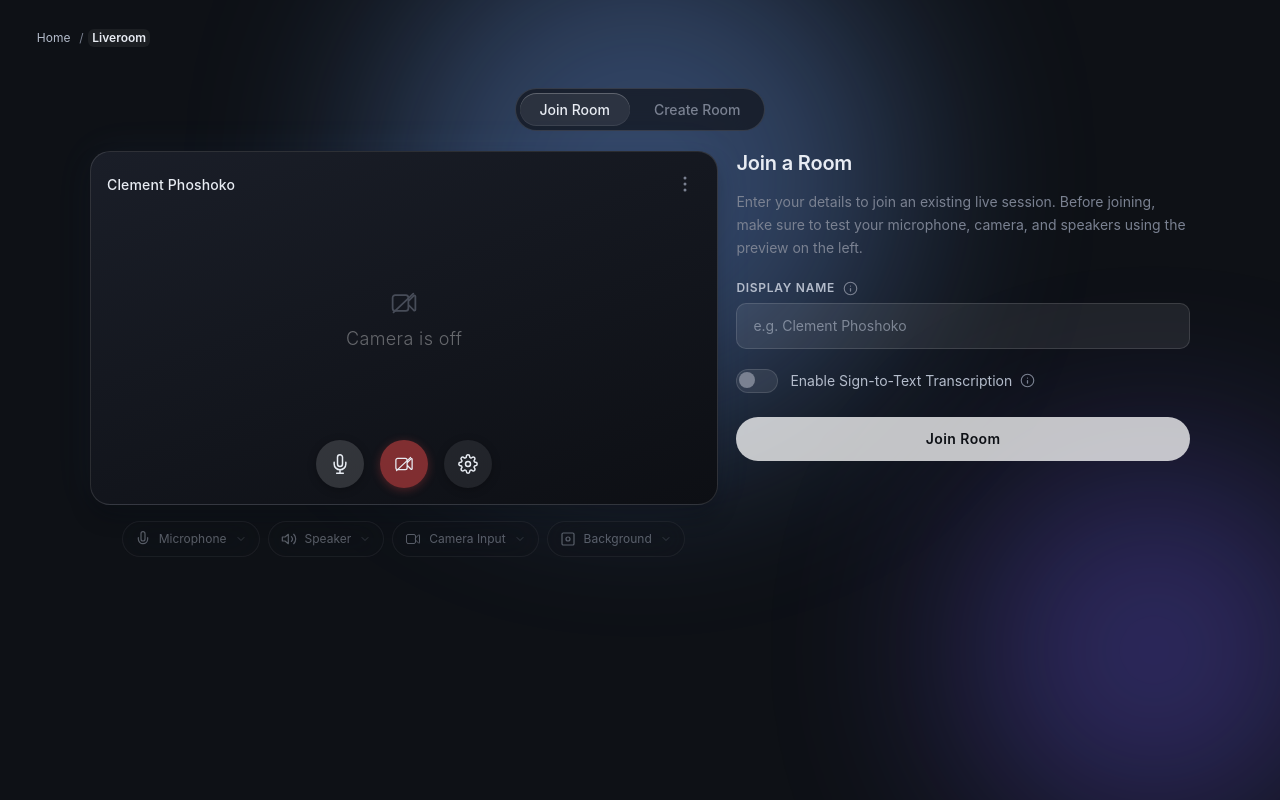
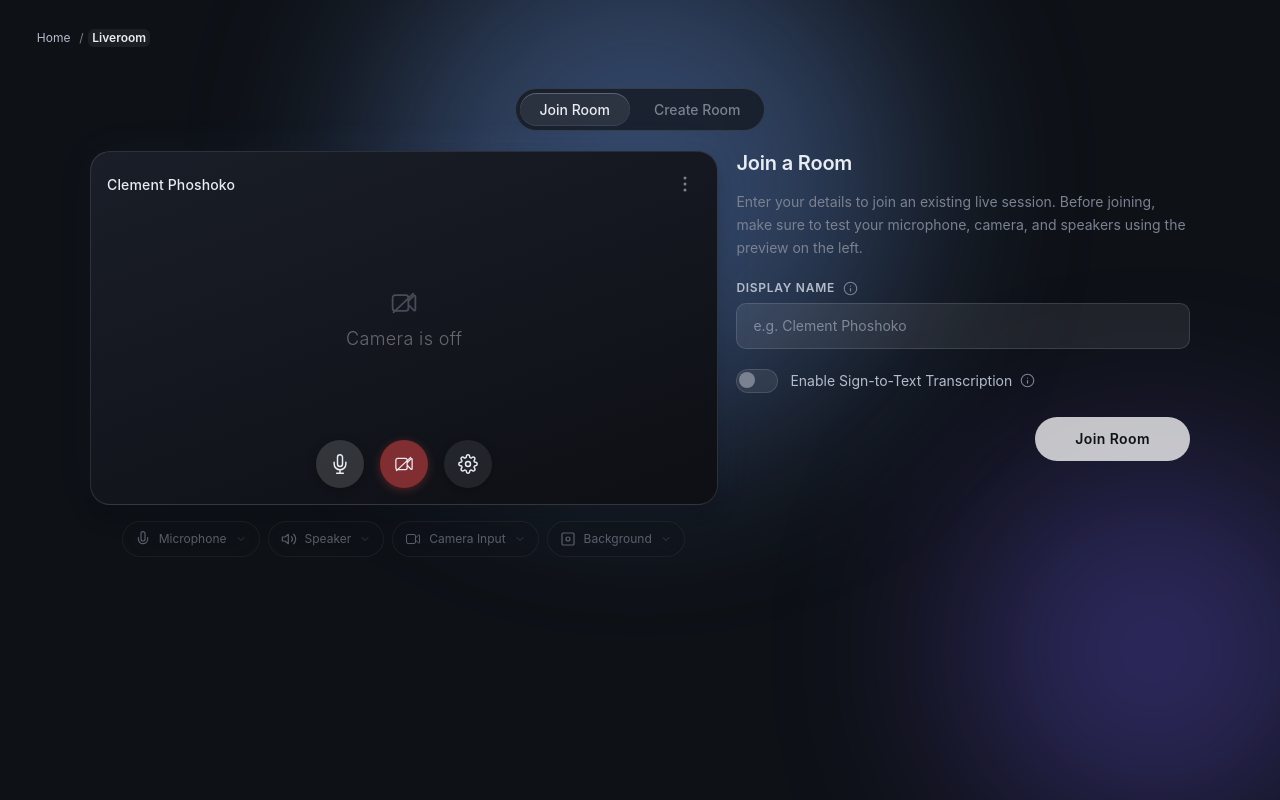
Before and after one commit to ClementPhoshoko/Hand-Sign-Recognition-Web-System, a React (Vite) app in the folder client/: page /liveroom in a window 1280 px wide. Built offline with nearby package versions, Linux system fonts and the light colour scheme.

Commit message:
feat: enhance submit button styling in join and new forms

```diff
--- a/client/src/pages/liveroom/LiveroomLayout.css
+++ b/client/src/pages/liveroom/LiveroomLayout.css
@@ -9,9 +9,11 @@
 	display: flex;
 	flex-direction: column;
 	align-items: center;
+	justify-content: center;
 	background: var(--shell);
 	overflow: hidden;
 	padding-top: calc(var(--nav-height, 0px) + var(--space-6));
+	padding-bottom: var(--space-6);
 }
 
 /* ── Ambient orbs ── */
--- a/client/src/pages/liveroom/join/Join.css
+++ b/client/src/pages/liveroom/join/Join.css
@@ -180,9 +180,10 @@
 
 /* ── Submit button ── */
 .join-submit {
-	width: 100%;
 	height: 44px;
+	padding: 0 var(--space-8, 2.5rem);
 	margin-top: 0.25rem;
+	align-self: flex-end;
 	border: none;
 	border-radius: 999px;
 	background: var(--strong-white);
--- a/client/src/pages/liveroom/new/New.css
+++ b/client/src/pages/liveroom/new/New.css
@@ -179,9 +179,10 @@
 
 /* ── Submit button ── */
 .new-submit {
-	width: 100%;
 	height: 44px;
+	padding: 0 var(--space-8, 2.5rem);
 	margin-top: 0.25rem;
+	align-self: flex-end;
 	border: none;
 	border-radius: 999px;
 	background: var(--strong-white);
```
